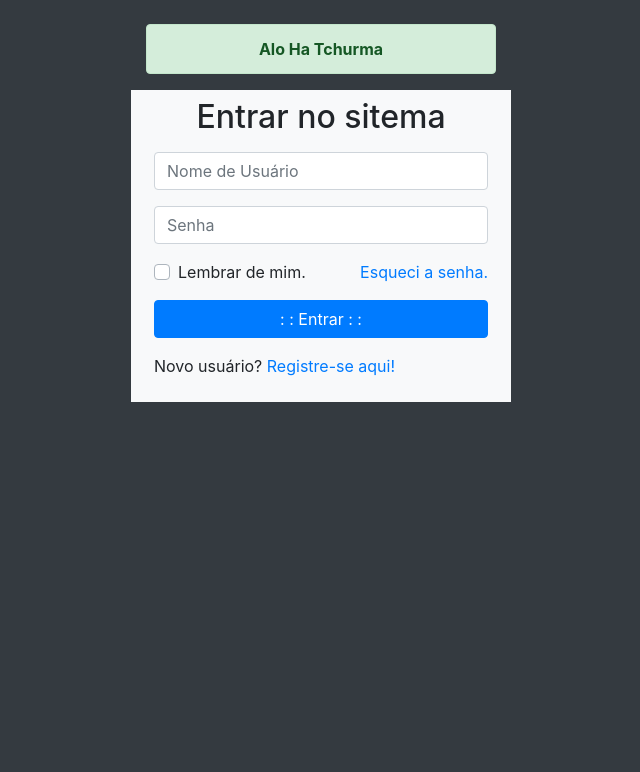
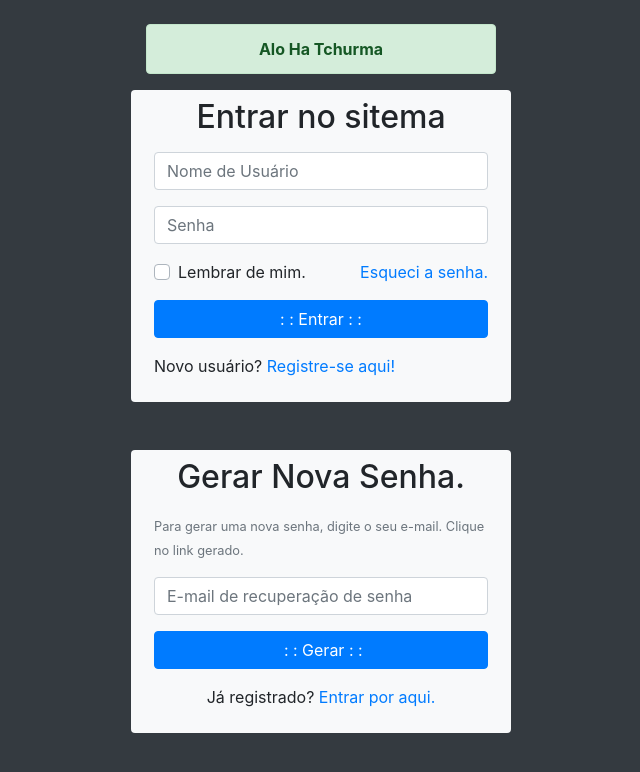
Before and after one commit to KevinRCosta/login, a PHP site: page /login/ in a window 1280 px wide. Shown: the top 772 px of the page, without its empty margins (319-959 px from the left). Run offline with PHP 8.4, Linux system fonts and the light colour scheme.

Commit message:
Formulário de recuperação de senha
close #2

```diff
--- a/index.php
+++ b/index.php
@@ -30,7 +30,7 @@
         </section>
         <!-- Formulário de login -->
         <section class="row">
-            <div class="col-lg-4 offset-lg-4 bg-light rouded" id="caixaLogin">
+            <div class="col-lg-4 offset-lg-4 bg-light rounded" id="caixaLogin">
                 <h2 class="text-center mt-2">
                     Entrar no sitema
                 </h2>
@@ -70,6 +70,41 @@
                 </form>
             </div>
         </section>
+        <!-- Final da Seção de Login -->
+
+        <!-- Formulário de Recuperação de Senha -->
+        <section class="row mt-5">
+            <div class="col-lg-4 offset-lg-4 bg-light rounded" id="caixaLogin">
+                <h2 class="text-center mt-2">
+                    Gerar Nova Senha.
+                </h2>
+                <form action="#" method="post" id="formSenha" class="p-2">
+                    <div class="form-group">
+                        <small class="text-muted">
+                            Para gerar uma nova senha, digite o seu e-mail. Clique no link gerado.
+                        </small>
+                    </div>
+
+                    <div class="form-group">
+                        <input type="email" name="emailGerarSenha" id="emailGerarSenha" class="form-control" placeholder="E-mail de recuperação de senha">
+                    </div>
+
+                    <div class="form-group">
+                        <input type="submit" value=" : : Gerar : :" name="btnGerar" id="btnGerar" class="btn btn-primary btn-block">
+                    </div>
+
+                    <div class="form-group">
+                        <p class="text-center">
+                            Já registrado?  <a href="#" id="btnJaRegistrado">
+                                Entrar por aqui.
+                            </a>
+                        </p>
+                    </div>
+                </form>
+            </div>
+        </section>
+        <!-- Fim da Seção de Recuperação de Senha -->
+
     </main>
 
     <!-- Optional JavaScript -->
```
